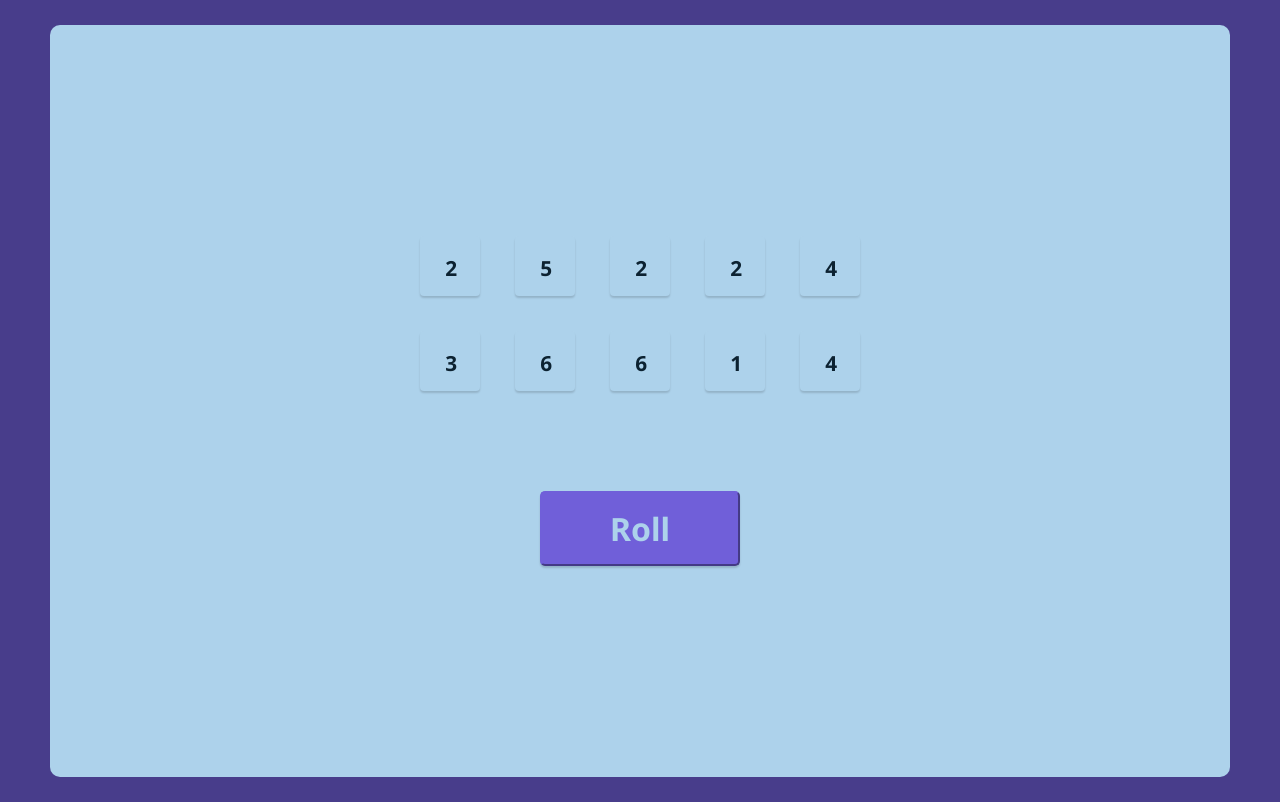
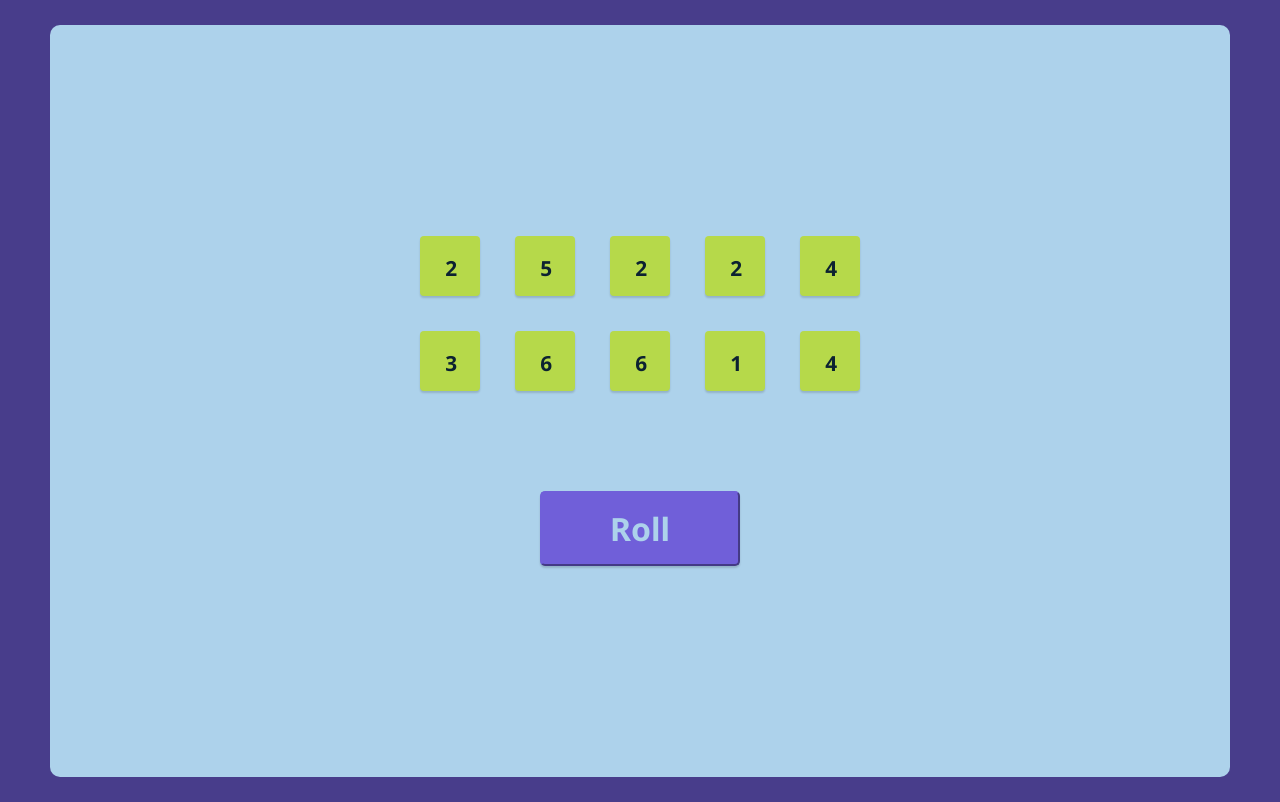
Before and after one commit to tsilvas0113/tenzies, a React (Create React App) app: page / in a window 1280 px wide. Built offline with nearby package versions, Linux system fonts and the light colour scheme.

Commit message:
Refactored and styled held dice

```diff
--- a/package.json
+++ b/package.json
@@ -6,6 +6,7 @@
     "@testing-library/jest-dom": "^5.16.4",
     "@testing-library/react": "^13.3.0",
     "@testing-library/user-event": "^13.5.0",
+    "nanoid": "^4.0.0",
     "react": "^18.2.0",
     "react-dom": "^18.2.0",
     "react-scripts": "5.0.1",
--- a/src/App.js
+++ b/src/App.js
@@ -1,5 +1,6 @@
 import React from "react";
 import Die from "./components/Die";
+import { nanoid } from 'nanoid'
 
 function App() {
 
@@ -8,7 +9,8 @@ function App() {
     for (let i = 0; i < 10; i++) {
       randArray.push({
         value: Math.floor(Math.random() * 6) + 1,
-        isHeld: false
+        isHeld: true,
+        id: nanoid()
       })
     }
     return randArray
@@ -16,8 +18,8 @@ function App() {
 
   const [dieNum, setDieNum] = React.useState(allNewDice())
 
-  const num = dieNum.map(number => {
-    return number.value
+  const dieElements = dieNum.map(die => {
+    return <Die key={die.id} value={die.value} held={die.isHeld} />
   })
 
   function reRoll() {
@@ -26,14 +28,12 @@ function App() {
       return prevDie.splice(0, prevDie.length, ...newArray)
     })
   }
-
-
-
+  console.log(dieNum)
   return (
     <main>
-      <Die
-        value = {num}
-      />
+      <div className="die--container">
+        {dieElements}
+      </div>
       <button className="roll--btn" onClick={reRoll}>Roll</button>
     </main>
   );
--- a/src/components/Die.js
+++ b/src/components/Die.js
@@ -1,18 +1,14 @@
 import React from "react";
 
 function Die(props) {
+
+    const styles = {
+        backgroundColor: props.held ? '#b6d94a' : '#add2eb'
+    }
+
     return (
-        <div className="die--container">
-            <div className="die"><div className="die--num">{props.value[0]}</div></div>
-            <div className="die"><div className="die--num">{props.value[1]}</div></div>
-            <div className="die"><div className="die--num">{props.value[2]}</div></div>
-            <div className="die"><div className="die--num">{props.value[3]}</div></div>
-            <div className="die"><div className="die--num">{props.value[4]}</div></div>
-            <div className="die"><div className="die--num">{props.value[5]}</div></div>
-            <div className="die"><div className="die--num">{props.value[6]}</div></div>
-            <div className="die"><div className="die--num">{props.value[7]}</div></div>
-            <div className="die"><div className="die--num">{props.value[8]}</div></div>
-            <div className="die"><div className="die--num">{props.value[9]}</div></div>
+        <div className="die" style={styles}>
+            <div className="die--num">{props.value}</div>
         </div>
     )
 }
```
Also changed, not shown: 1 other file (tests, documents, lock files or other folders).
